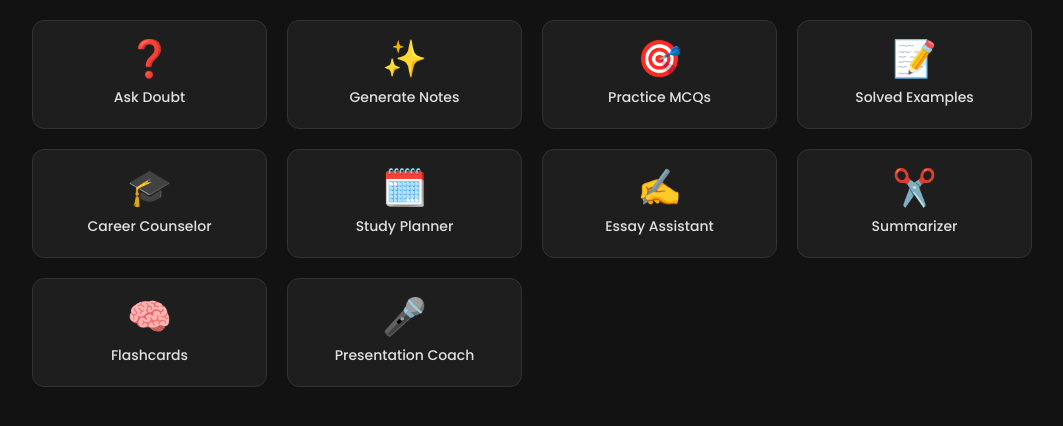
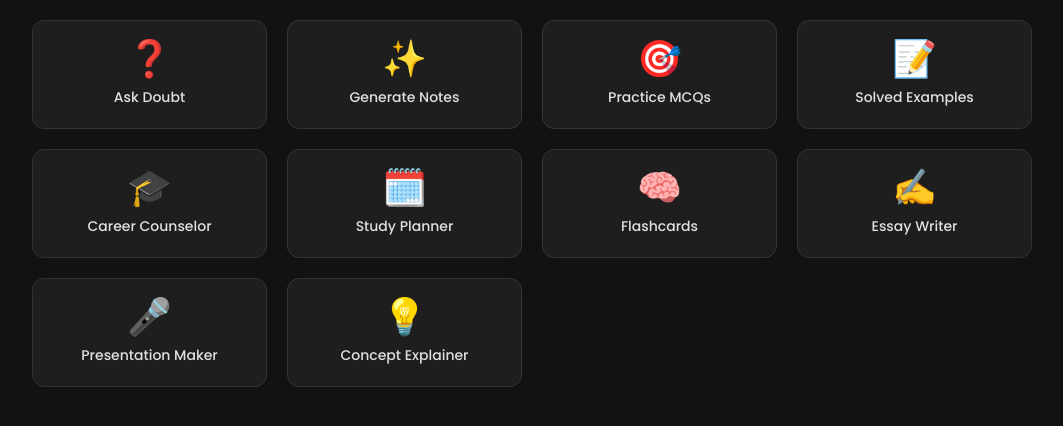
Before and after one commit to Himanshu-soulspark/soul_spark, a Flask app: page / in a window 1280 px wide. Shown: the part 49-475 px from the top of the page, without its empty margins (108-1171 px from the left). Run offline with Flask 3, Linux system fonts and the light colour scheme; some libraries are stand-ins or nearby versions.

Commit message:
Update index.html

```diff
--- a/templates/index.html
+++ b/templates/index.html
@@ -33,46 +33,17 @@
                 <div class="card" onclick="navigateTo('generate-notes-screen')"><div class="card-icon">✨</div><h3>Generate Notes</h3></div>
                 <div class="card" onclick="navigateTo('practice-mcq-screen')"><div class="card-icon">🎯</div><h3>Practice MCQs</h3></div>
                 <div class="card" onclick="navigateTo('solved-notes-screen')"><div class="card-icon">📝</div><h3>Solved Examples</h3></div>
-                <!-- NAYE FEATURES -->
                 <div class="card" onclick="navigateTo('career-counselor-screen')"><div class="card-icon">🎓</div><h3>Career Counselor</h3></div>
                 <div class="card" onclick="navigateTo('study-planner-screen')"><div class="card-icon">🗓️</div><h3>Study Planner</h3></div>
-                <div class="card" onclick="navigateTo('essay-assistant-screen')"><div class="card-icon">✍️</div><h3>Essay Assistant</h3></div>
-                <div class="card" onclick="navigateTo('summarizer-screen')"><div class="card-icon">✂️</div><h3>Summarizer</h3></div>
                 <div class="card" onclick="navigateTo('flashcard-screen')"><div class="card-icon">🧠</div><h3>Flashcards</h3></div>
-                <div class="card" onclick="navigateTo('presentation-coach-screen')"><div class="card-icon">🎤</div><h3>Presentation Coach</h3></div>
+                <!-- BADLE GAYE AUR NAYE FEATURES -->
+                <div class="card" onclick="navigateTo('essay-writer-screen')"><div class="card-icon">✍️</div><h3>Essay Writer</h3></div>
+                <div class="card" onclick="navigateTo('presentation-maker-screen')"><div class="card-icon">🎤</div><h3>Presentation Maker</h3></div>
+                <div class="card" onclick="navigateTo('concept-explainer-screen')"><div class="card-icon">💡</div><h3>Concept Explainer</h3></div>
             </div>
         </div>
 
         <!-- PURANE SCREENS (No Change) -->
-        <div id="solved-notes-screen" class="screen">
-            <div class="header"><button class="back-button" onclick="navigateTo('home-screen')">←</button><h1>Solved Notes & Examples</h1></div>
-             <form id="solved-notes-form">
-                <input id="solved-notes-topic-input" type="text" class="input-box" placeholder="Topic likhein, jaise 'Projectile Motion Problems'">
-                <button id="get-solved-notes-btn" type="submit" class="submit-button">Get Solved Examples</button>
-            </form>
-            <div id="solved-notes-response-container" class="response-container">
-                <h3>Solved Examples:</h3>
-                <div id="solved-notes-response" class="ai-generated-content"></div>
-            </div>
-        </div>
-        <div id="practice-mcq-screen" class="screen">
-            <div class="header"><button class="back-button" onclick="navigateTo('home-screen')">←</button><h1>Practice MCQs</h1></div>
-            <div id="mcq-setup-view">
-                <p>Kis topic par quiz chahiye?</p>
-                <input id="mcq-topic-input" type="text" class="input-box" placeholder="Topic likhein, jaise 'Solar System'">
-                <button id="start-quiz-btn" class="submit-button">Start Quiz</button>
-            </div>
-            <div id="mcq-quiz-view" style="display: none;">
-                <h2 id="quiz-topic-title"></h2>
-                <div id="quiz-container"></div>
-                <button id="submit-quiz-btn" class="submit-button" style="margin-top: 20px;">Submit Quiz</button>
-                <div id="quiz-result"></div>
-                <div id="post-quiz-options" style="display: none; margin-top: 20px;">
-                    <button id="retake-quiz-btn" class="submit-button secondary">Take Another Quiz</button>
-                    <button onclick="navigateTo('home-screen')" class="submit-button" style="margin-top: 10px;">Go to Dashboard</button>
-                </div>
-            </div>
-        </div>
         <div id="ask-doubt-screen" class="screen">
             <div class="header"><button class="back-button" onclick="navigateTo('home-screen')">←</button><h1>Ask a Doubt</h1></div>
             <form id="doubt-form">
@@ -92,84 +63,92 @@
             </form>
             <div id="notes-response-container" class="response-container"><h3>Generated Notes:</h3><div id="notes-response" class="ai-generated-content"></div></div>
         </div>
-
-        <!-- NAYE SCREENS -->
-
-        <!-- 5. Career Counselor Screen -->
+        <div id="practice-mcq-screen" class="screen">
+            <div class="header"><button class="back-button" onclick="navigateTo('home-screen')">←</button><h1>Practice MCQs</h1></div>
+            <div id="mcq-setup-view">
+                <p>Kis topic par quiz chahiye?</p>
+                <input id="mcq-topic-input" type="text" class="input-box" placeholder="Topic likhein, jaise 'Solar System'">
+                <button id="start-quiz-btn" class="submit-button">Start Quiz</button>
+            </div>
+            <div id="mcq-quiz-view" style="display: none;">
+                <h2 id="quiz-topic-title"></h2><div id="quiz-container"></div><button id="submit-quiz-btn" class="submit-button" style="margin-top: 20px;">Submit Quiz</button><div id="quiz-result"></div>
+                <div id="post-quiz-options" style="display: none; margin-top: 20px;">
+                    <button id="retake-quiz-btn" class="submit-button secondary">Take Another Quiz</button>
+                    <button onclick="navigateTo('home-screen')" class="submit-button" style="margin-top: 10px;">Go to Dashboard</button>
+                </div>
+            </div>
+        </div>
+        <div id="solved-notes-screen" class="screen">
+            <div class="header"><button class="back-button" onclick="navigateTo('home-screen')">←</button><h1>Solved Notes & Examples</h1></div>
+             <form id="solved-notes-form">
+                <input id="solved-notes-topic-input" type="text" class="input-box" placeholder="Topic likhein, jaise 'Projectile Motion Problems'">
+                <button id="get-solved-notes-btn" type="submit" class="submit-button">Get Solved Examples</button>
+            </form>
+            <div id="solved-notes-response-container" class="response-container"><h3>Solved Examples:</h3><div id="solved-notes-response" class="ai-generated-content"></div></div>
+        </div>
         <div id="career-counselor-screen" class="screen">
             <div class="header"><button class="back-button" onclick="navigateTo('home-screen')">←</button><h1>AI Career Counselor</h1></div>
             <form id="career-form">
                 <textarea id="career-interests-input" class="textarea-box" rows="4" placeholder="Apni ruchi (interests) aur pasandida subjects likhein. Jaise: 'Mujhe Science aur Computers mein interest hai. Math achha lagta hai.'"></textarea>
                 <button id="get-career-advice-btn" type="submit" class="submit-button">Get Career Advice</button>
             </form>
-            <div id="career-response-container" class="response-container">
-                <h3>Career Roadmap:</h3>
-                <div id="career-response" class="ai-generated-content"></div>
-            </div>
+            <div id="career-response-container" class="response-container"><h3>Career Roadmap:</h3><div id="career-response" class="ai-generated-content"></div></div>
         </div>
-
-        <!-- 6. Study Planner Screen -->
         <div id="study-planner-screen" class="screen">
             <div class="header"><button class="back-button" onclick="navigateTo('home-screen')">←</button><h1>Personalized Study Planner</h1></div>
             <form id="study-plan-form">
                 <textarea id="study-plan-details-input" class="textarea-box" rows="4" placeholder="Apne subjects aur goal likhein. Jaise: 'Subjects: Physics, Chemistry, Math. Agle mahine final exams hain. Mujhe ek hafte ka plan chahiye.'"></textarea>
                 <button id="generate-study-plan-btn" type="submit" class="submit-button">Create My Plan</button>
             </form>
-            <div id="study-plan-response-container" class="response-container">
-                <h3>Your 7-Day Study Plan:</h3>
-                <div id="study-plan-response" class="ai-generated-content"></div>
-            </div>
+            <div id="study-plan-response-container" class="response-container"><h3>Your 7-Day Study Plan:</h3><div id="study-plan-response" class="ai-generated-content"></div></div>
         </div>
-
-        <!-- 7. Essay Assistant Screen -->
-        <div id="essay-assistant-screen" class="screen">
-            <div class="header"><button class="back-button" onclick="navigateTo('home-screen')">←</button><h1>Essay Writing Assistant</h1></div>
-            <form id="essay-form">
-                <textarea id="essay-input" class="textarea-box" rows="10" placeholder="Apna likha hua essay ya answer yahan paste karein..."></textarea>
-                <button id="get-essay-feedback-btn" type="submit" class="submit-button">Get Feedback</button>
-            </form>
-            <div id="essay-response-container" class="response-container">
-                <h3>Feedback from AI Tutor:</h3>
-                <div id="essay-response" class="ai-generated-content"></div>
-            </div>
-        </div>
-
-        <!-- 8. Summarizer Screen -->
-        <div id="summarizer-screen" class="screen">
-            <div class="header"><button class="back-button" onclick="navigateTo('home-screen')">←</button><h1>Text & Video Summarizer</h1></div>
-            <form id="summarizer-form">
-                <textarea id="summarizer-content-input" class="textarea-box" rows="8" placeholder="Yahan koi lamba text paste karein ya YouTube video ka link dalein..."></textarea>
-                <button id="summarize-content-btn" type="submit" class="submit-button">Summarize</button>
-            </form>
-            <div id="summarizer-response-container" class="response-container">
-                <h3>Summary:</h3>
-                <div id="summarizer-response" class="ai-generated-content"></div>
-            </div>
-        </div>
-
-        <!-- 9. Flashcards Screen -->
         <div id="flashcard-screen" class="screen">
             <div class="header"><button class="back-button" onclick="navigateTo('home-screen')">←</button><h1>AI Flashcards</h1></div>
             <form id="flashcard-form">
                 <input id="flashcard-topic-input" type="text" class="input-box" placeholder="Topic likhein, jaise 'Human Heart'">
                 <button id="generate-flashcards-btn" type="submit" class="submit-button">Create Flashcards</button>
             </form>
-            <div id="flashcard-response-container" class="response-container">
-                <!-- Flashcards yahan display honge -->
+            <div id="flashcard-response-container" class="response-container"></div>
+        </div>
+
+        <!-- BADLE GAYE AUR NAYE SCREENS -->
+
+        <!-- Essay Writer Screen -->
+        <div id="essay-writer-screen" class="screen">
+            <div class="header"><button class="back-button" onclick="navigateTo('home-screen')">←</button><h1>AI Essay Writer</h1></div>
+            <form id="essay-writer-form">
+                <input id="essay-topic-input" type="text" class="input-box" placeholder="Aapko kis topic par essay chahiye?">
+                <button id="write-essay-btn" type="submit" class="submit-button">Write Essay</button>
+            </form>
+            <div id="essay-writer-response-container" class="response-container">
+                <h3>AI Generated Essay:</h3>
+                <div id="essay-writer-response" class="ai-generated-content"></div>
             </div>
         </div>
 
-        <!-- 10. Presentation Coach Screen -->
-        <div id="presentation-coach-screen" class="screen">
-            <div class="header"><button class="back-button" onclick="navigateTo('home-screen')">←</button><h1>Presentation Coach</h1></div>
-            <form id="presentation-form">
+        <!-- Presentation Maker Screen -->
+        <div id="presentation-maker-screen" class="screen">
+            <div class="header"><button class="back-button" onclick="navigateTo('home-screen')">←</button><h1>AI Presentation Maker</h1></div>
+            <form id="presentation-maker-form">
                 <input id="presentation-topic-input" type="text" class="input-box" placeholder="Aapki presentation ka topic kya hai?">
-                <textarea id="presentation-speech-input" class="textarea-box" rows="8" placeholder="Apni speech yahan likhein ya paste karein..."></textarea>
-                <button id="get-presentation-feedback-btn" type="submit" class="submit-button">Get Feedback</button>
+                <button id="create-presentation-btn" type="submit" class="submit-button">Create Presentation</button>
             </form>
-            <div id="presentation-response-container" class="response-container">
-                <h3>Coach's Feedback:</h3>
-                <div id="presentation-response" class="ai-generated-content"></div>
+            <div id="presentation-maker-response-container" class="response-container">
+                <h3>AI Generated Presentation:</h3>
+                <div id="presentation-maker-response" class="ai-generated-content"></div>
+            </div>
+        </div>
+
+        <!-- Concept Explainer Screen -->
+        <div id="concept-explainer-screen" class="screen">
+            <div class="header"><button class="back-button" onclick="navigateTo('home-screen')">←</button><h1>AI Concept Explainer</h1></div>
+            <form id="explainer-form">
+                <input id="explainer-topic-input" type="text" class="input-box" placeholder="Koi bhi topic likhein, jaise 'Quantum Physics'">
+                <button id="get-explanation-btn" type="submit" class="submit-button">Samjhao!</button>
+            </form>
+            <div id="explainer-response-container" class="response-container">
+                <h3>Aasan Bhasha Mein:</h3>
+                <div id="explainer-response" class="ai-generated-content"></div>
             </div>
         </div>
 
```
